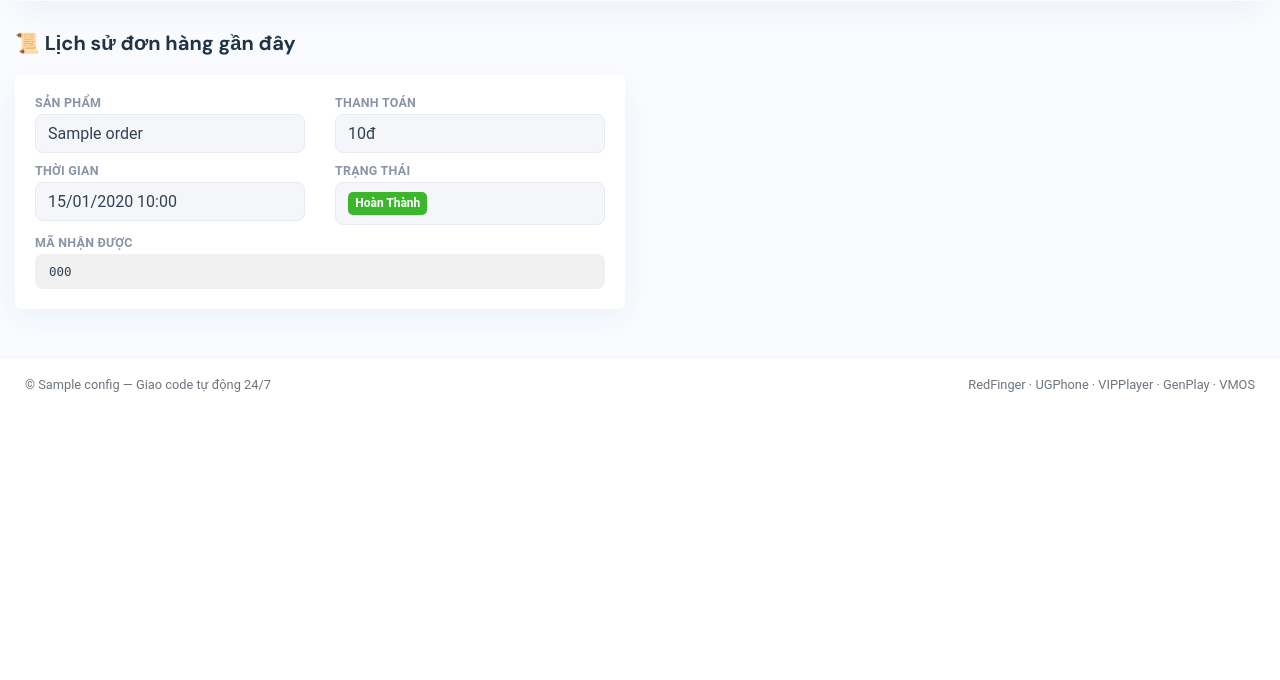
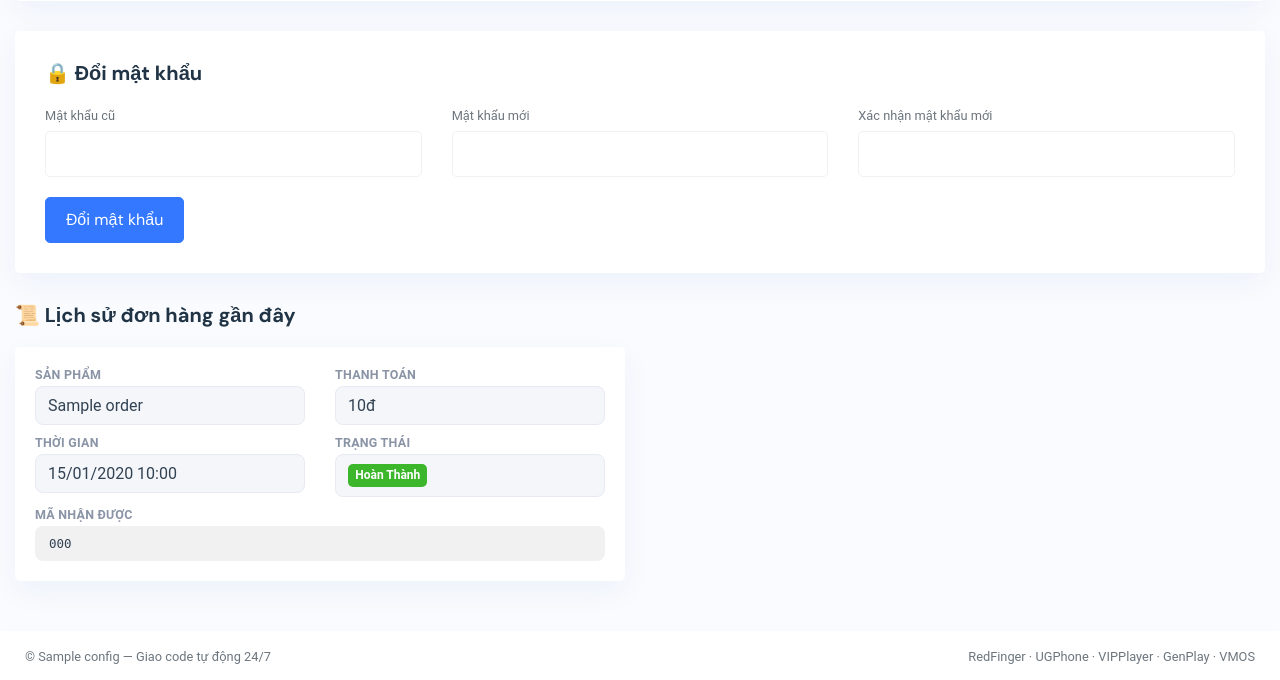
Before and after one commit to vophu7191-glitch/Web-shop-narri-store, a Flask app: page /wallet in a window 1280 px wide. Shown: the part 623-1303 px from the top of the page. Before the commit the page ends 1015 px from the top, so only its background shows below. Run offline with Flask 3, Linux system fonts and the light colour scheme; the visitor is signed in with stand-in values (Sample User, id 1); a database or web service that is not in the repository returns one stand-in record (values such as "Sample title"); data that the repository does not hold is empty; parts of the project's set-up code (start-up, migrations or seed data) failed here and were passed over; some libraries are stand-ins or nearby versions.

Commit message:
Add files via upload

```diff
--- a/templates/base.html
+++ b/templates/base.html
@@ -127,6 +127,8 @@
                     <li class="sidebar-layout"><a href="{{ url_for('admin_orders') }}" class="svg-icon"><i class="fas fa-receipt"></i><span class="ml-2">Tất cả đơn hàng</span></a></li>
                     <li class="sidebar-layout"><a href="{{ url_for('admin_users') }}" class="svg-icon"><i class="fas fa-users-cog"></i><span class="ml-2">Quản lý người dùng</span></a></li>
                     <li class="sidebar-layout"><a href="{{ url_for('admin_settings') }}" class="svg-icon"><i class="fas fa-cogs"></i><span class="ml-2">Cấu hình hệ thống</span></a></li>
+                    <li class="sidebar-layout"><a href="{{ url_for('admin_recharges') }}" class="svg-icon"><i class="fas fa-money-check-alt"></i><span class="ml-2">Lịch sử nạp tiền</span></a></li>
+                    <li class="sidebar-layout"><a href="{{ url_for('admin_activity') }}" class="svg-icon"><i class="fas fa-clipboard-list"></i><span class="ml-2">Nhật ký hoạt động</span></a></li>
                     {% endif %}
 
                     <li class="px-3 pt-3 pb-2"><span class="text-uppercase small font-weight-bold text-white">Tài khoản</span></li>
--- a/templates/wallet.html
+++ b/templates/wallet.html
@@ -28,6 +28,27 @@
             <p class="text-muted">Hệ thống chưa cấu hình thông tin ngân hàng. Vui lòng liên hệ admin.</p>
         {% endif %}
     </div>
+</div>
+
+<div class="card p-4 mb-4">
+    <h5 class="mb-3">🔒 Đổi mật khẩu</h5>
+    <form method="post" action="{{ url_for('change_password') }}">
+        <div class="row">
+            <div class="col-md-4 mb-3">
+                <label class="small text-muted">Mật khẩu cũ</label>
+                <input type="password" name="old_password" class="form-control" required>
+            </div>
+            <div class="col-md-4 mb-3">
+                <label class="small text-muted">Mật khẩu mới</label>
+                <input type="password" name="new_password" class="form-control" minlength="6" required>
+            </div>
+            <div class="col-md-4 mb-3">
+                <label class="small text-muted">Xác nhận mật khẩu mới</label>
+                <input type="password" name="confirm_password" class="form-control" minlength="6" required>
+            </div>
+        </div>
+        <button class="btn btn-primary">Đổi mật khẩu</button>
+    </form>
 </div>
 
 <h5 class="mb-3">📜 Lịch sử đơn hàng gần đây</h5>
```
Also changed, not shown: templates/admin_activity.html (added, +25 -0 lines), templates/admin_recharges.html (added, +25 -0 lines).
